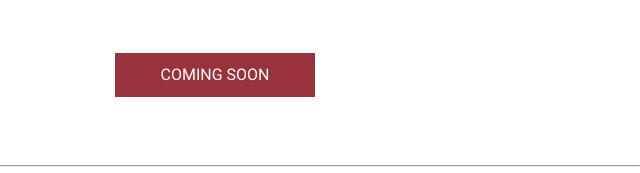
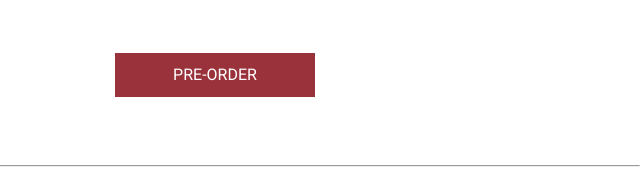
Before and after one commit to KevinCurtisDev/Jessica_webapp, a browser extension: page app/books.html in a window 1280 px wide. Shown: the part 1007-1180 px from the top of the page, 640-1280 px from the left. Drawn offline with Linux system fonts and the light colour scheme.

Commit message:
Updated order button for 'the quick' on books.html page

```diff
--- a/app/books.html
+++ b/app/books.html
@@ -77,7 +77,7 @@
           <p class="book__review">
             "These are poems of such formal ease and control that it is hard to believe this is only Jessica Traynor’s second collection.  Her marriage of form and material is accomplished, intelligent and right.  This is a poet with a clear, strong voice, convinced of the agency of language and ‘The Quick’ contains many fine poems that sparkle like quicksilver with their own glancing light." - Mary O'Malley
           </p>
-          <a href="https://dedaluspress.com/authors/traynor-jessica/"  target="_blank" class="btn__link"><button class="btn">COMING SOON</button></a>
+          <a href="https://dedaluspress.com/product/the-quick/"  target="_blank" class="btn__link"><button class="btn">PRE-ORDER</button></a>
         </div>
       </section>
 
```
